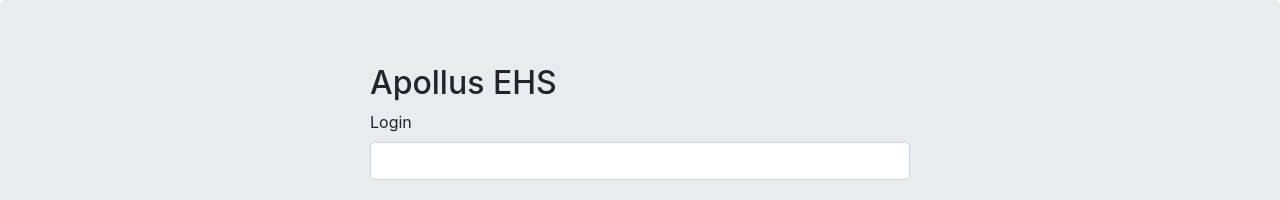
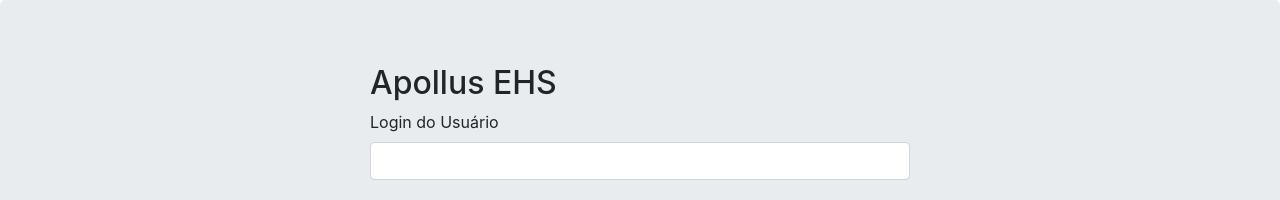
Before and after one commit to carolinecampos/ApollusEHS, an Angular app in the folder apollusehs-web/: page /login in a window 1280 px wide. Shown: the top 200 px of the page. Built offline with nearby package versions, Linux system fonts and the light colour scheme.

Commit message:
alterando cadastro de usuário

```diff
--- a/apollusehs-web/src/app/_services/user.service.ts
+++ b/apollusehs-web/src/app/_services/user.service.ts
@@ -6,6 +6,8 @@
 @Injectable({ providedIn: 'root' })
 export class UserService {
     constructor(private http: HttpClient) { }
+
+    baseUrl: string = 'http://localhost:8080/usuario';
 
     getAll() {
         return this.http.get<User[]>(`/users`);
@@ -16,7 +18,7 @@
     }
 
     register(user: User) {
-        return this.http.post(`/users/register`, user);
+        return this.http.post(this.baseUrl, user);
     }
 
     update(user: User) {
--- a/apollusehs-web/src/app/home/home.component.ts
+++ b/apollusehs-web/src/app/home/home.component.ts
@@ -16,8 +16,6 @@
         private userService: UserService
     ) {
         this.currentUserSubscription = this.authenticationService.currentUser.subscribe(user => {
-            console.log("chegou no home");
-            console.log(user);
             this.currentUser = user;
         });
     }
--- a/apollusehs-web/src/app/login/login.component.html
+++ b/apollusehs-web/src/app/login/login.component.html
@@ -1,10 +1,10 @@
 <h2>Apollus EHS</h2>
 <form [formGroup]="loginForm" (ngSubmit)="onSubmit()">
     <div class="form-group">
-        <label for="username">Login</label>
+        <label for="username">Login do Usuário</label>
         <input type="text" formControlName="username" class="form-control" [ngClass]="{ 'is-invalid': submitted && f.username.errors }" />
         <div *ngIf="submitted && f.username.errors" class="invalid-feedback">
-            <div *ngIf="f.username.errors.required">O campo Login é obrigatório</div>
+            <div *ngIf="f.username.errors.required">O campo Login do Usuário é obrigatório</div>
         </div>
     </div>
     <div class="form-group">
--- a/apollusehs-web/src/app/register/register.component.ts
+++ b/apollusehs-web/src/app/register/register.component.ts
@@ -27,7 +27,6 @@
     ngOnInit() {
         this.registerForm = this.formBuilder.group({
             firstName: ['', Validators.required],
-            lastName: ['', Validators.required],
             username: ['', Validators.required],
             password: ['', [Validators.required, Validators.minLength(6)]]
         });
@@ -37,14 +36,17 @@
     get f() { return this.registerForm.controls; }
 
     onSubmit() {
+        console.log("chegou aqui");
         this.submitted = true;
 
         // stop here if form is invalid
+        console.log(this.registerForm.invalid);
         if (this.registerForm.invalid) {
             return;
         }
 
         this.loading = true;
+        console.log(this.registerForm.value);
         this.userService.register(this.registerForm.value)
             .pipe(first())
             .subscribe(
```
Also changed, not shown: apollusehs-web/src/app/_services/authentication.service.ts (+0 -11 lines).
